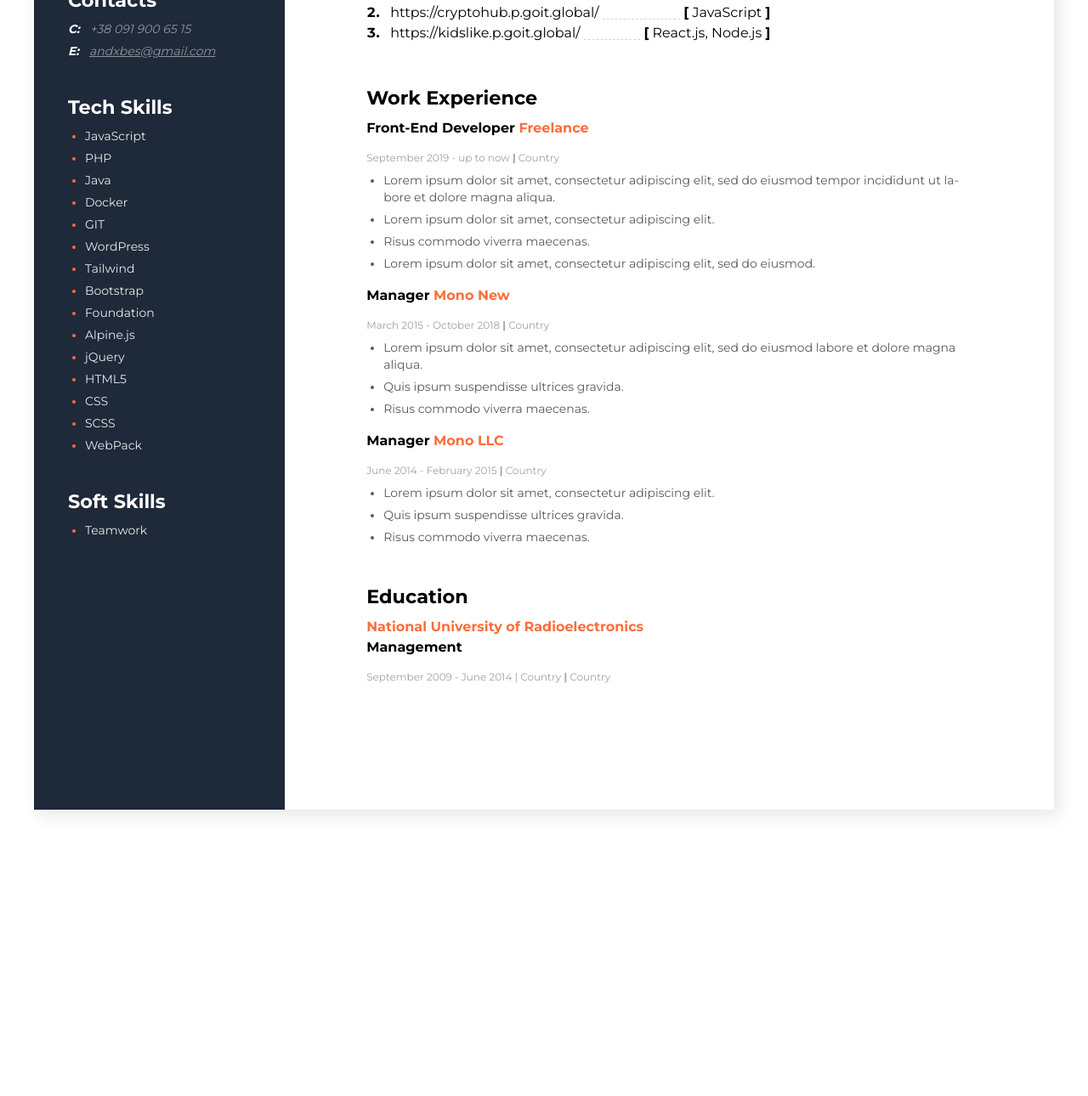
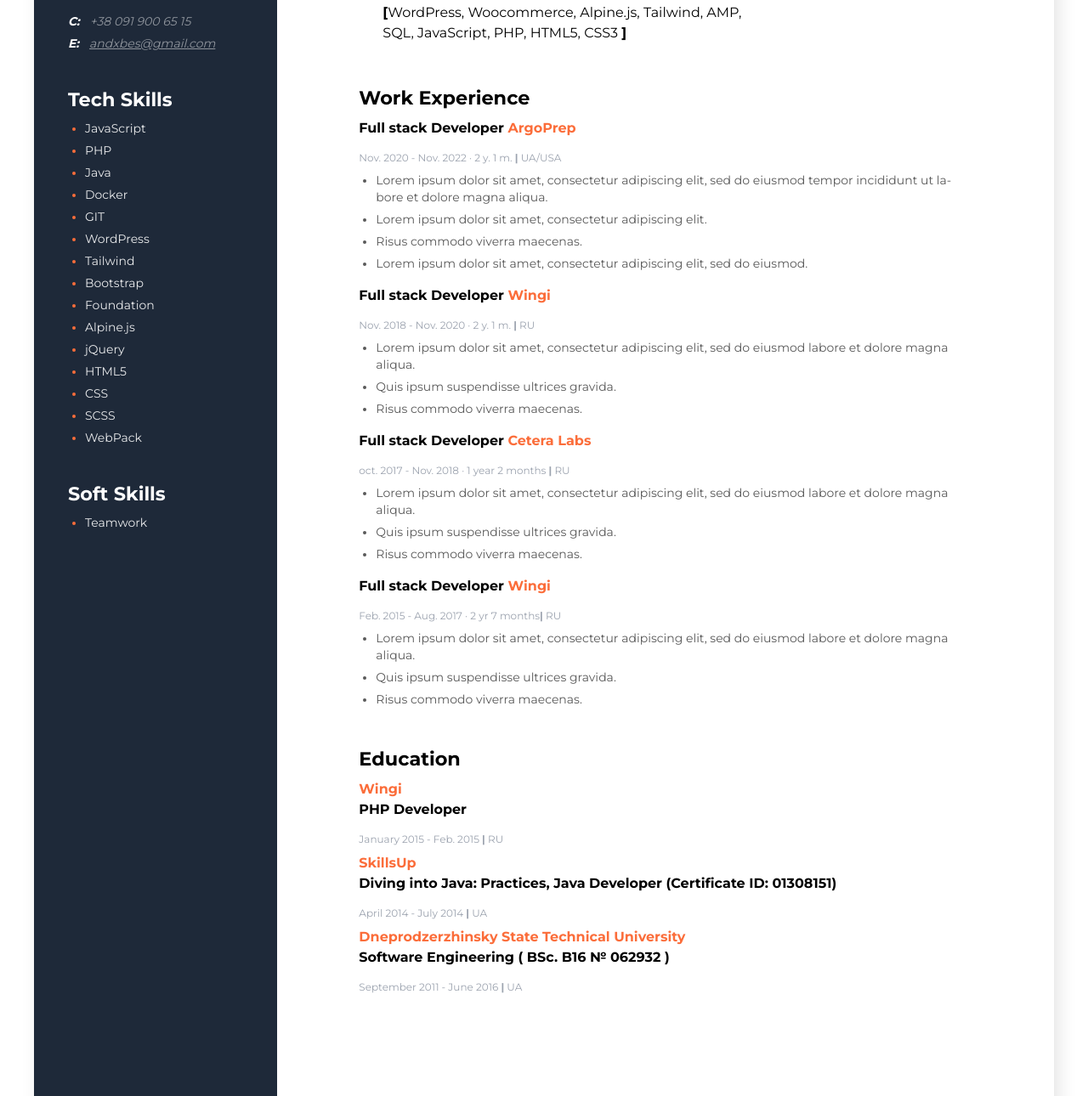
Before and after one commit to andxbes/resume, a website: page index.html in a window 1280 px wide. Shown: the part 431-1721 px from the top of the page at 85% size. Before the commit the page ends 1424 px from the top, so only its background shows below. Drawn offline with Linux system fonts and the light colour scheme.

Commit message:
updated the data

```diff
--- a/index.html
+++ b/index.html
@@ -222,12 +222,13 @@
           </div>
         </div>
       </div>
-      <article class="order-2 w-auto  p-6  md:p-24  grow">
+      <article class="order-2 w-auto p-6 md:p-24 grow">
         <div class="about-me desktop:w-[55%] mb-10">
           <p class=""><b>Full Stack Developer</b></p>
           <h1>Beztsinnyi Andrii</h1>
           <p>
-            I develop websites, online stores, mainly on WordPress + Woocommerce.
+            I develop websites, online stores, mainly on WordPress +
+            Woocommerce.
           </p>
         </div>
         <section class="mb-12 desktop:w-8/12 projects">
@@ -236,39 +237,14 @@
             <li>
               <div class="projects__item">
                 <a
-                  href="https://hellen.p.goit.global/"
+                  href="https://argoprep.com/"
                   target="_blank"
                   class="no-underline"
-                  >https://hellen.p.goit.global/</a
+                  >https://argoprep.com/</a
                 ><span class="projects__delimeter"></span>
                 <span class="projects__skills"
-                  ><b>[</b> HTML5, CSS3 <b>]</b></span
-                >
-              </div>
-            </li>
-            <li>
-              <div class="projects__item">
-                <a
-                  href="https://cryptohub.p.goit.global/"
-                  class="no-underline"
-                  target="_blank"
-                  >https://cryptohub.p.goit.global/</a
-                ><span class="projects__delimeter"></span>
-                <span class="projects__skills"
-                  ><b>[</b> JavaScript <b>]</b></span
-                >
-              </div>
-            </li>
-            <li>
-              <div class="projects__item">
-                <a
-                  href="https://kidslike.p.goit.global/"
-                  class="no-underline"
-                  target="_blank"
-                  >https://kidslike.p.goit.global/</a
-                ><span class="projects__delimeter"></span>
-                <span class="projects__skills"
-                  ><b>[</b> React.js, Node.js <b>]</b></span
+                  ><b>[</b>WordPress, Woocommerce, Alpine.js, Tailwind, AMP,
+                  SQL, JavaScript, PHP, HTML5, CSS3 <b>]</b></span
                 >
               </div>
             </li>
@@ -277,10 +253,10 @@
         <section class="work-experience">
           <h2>Work Experience</h2>
           <h3>
-            Front-End Developer <span class="text-[#FB6D3A]">Freelance</span>
+            Full stack Developer <span class="text-[#FB6D3A]">ArgoPrep</span>
           </h3>
           <span class="work-experience__period">
-            September 2019 - up to now <b>|</b> Country
+            Nov. 2020 - Nov. 2022 · 2 y. 1 m. <b>|</b> UA/USA
           </span>
           <ul>
             <li>
@@ -303,9 +279,11 @@
             </li>
           </ul>
 
-          <h3>Manager <span class="text-[#FB6D3A]">Mono New</span></h3>
+          <h3>
+            Full stack Developer <span class="text-[#FB6D3A]">Wingi</span>
+          </h3>
           <span class="work-experience__period">
-            March 2015 - October 2018 <b>|</b> Country
+            Nov. 2018 - Nov. 2020 · 2 y. 1 m. <b>|</b> RU
           </span>
           <ul>
             <li>
@@ -321,14 +299,39 @@
               <p>Risus commodo viverra maecenas.</p>
             </li>
           </ul>
-
-          <h3>Manager <span class="text-[#FB6D3A]">Mono LLC</span></h3>
+          <h3>
+            Full stack Developer
+            <span class="text-[#FB6D3A]">Cetera Labs </span>
+          </h3>
           <span class="work-experience__period">
-            June 2014 - February 2015 <b>|</b> Country
+            oct. 2017 - Nov. 2018 · 1 year 2 months <b>|</b> RU
           </span>
           <ul>
             <li>
-              <p>Lorem ipsum dolor sit amet, consectetur adipiscing elit.</p>
+              <p>
+                Lorem ipsum dolor sit amet, consectetur adipiscing elit, sed do
+                eiusmod labore et dolore magna aliqua.
+              </p>
+            </li>
+            <li>
+              <p>Quis ipsum suspendisse ultrices gravida.</p>
+            </li>
+            <li>
+              <p>Risus commodo viverra maecenas.</p>
+            </li>
+          </ul>
+          <h3>
+            Full stack Developer <span class="text-[#FB6D3A]">Wingi</span>
+          </h3>
+          <span class="work-experience__period">
+            Feb. 2015 - Aug. 2017 · 2 yr 7 months<b>|</b> RU
+          </span>
+          <ul>
+            <li>
+              <p>
+                Lorem ipsum dolor sit amet, consectetur adipiscing elit, sed do
+                eiusmod labore et dolore magna aliqua.
+              </p>
             </li>
             <li>
               <p>Quis ipsum suspendisse ultrices gravida.</p>
@@ -343,13 +346,33 @@
           <h2>Education</h2>
           <h3>
             <span class="text-[#FB6D3A]"
-              >National University of Radioelectronics</span
+              >Wingi</span
             ><br />
-            Management
+            PHP Developer
           </h3>
           <span class="work-experience__period">
-            September 2009 - June 2014 | Country <b>|</b> Country
+            January 2015 - Feb. 2015 <b>|</b> RU
           </span>
+          <h3>
+            <span class="text-[#FB6D3A]"
+              >SkillsUp</span
+            ><br />
+            Diving into Java: Practices, Java Developer (Certificate ID: 01308151)
+          </h3>
+          <span class="work-experience__period">
+            April 2014 - July 2014 <b>|</b> UA
+          </span>
+
+          <h3>
+            <span class="text-[#FB6D3A]"
+              >Dneprodzerzhinsky State Technical University</span
+            ><br />
+            Software Engineering ( BSc. B16 № 062932 )
+          </h3>
+          <span class="work-experience__period">
+            September 2011 - June 2016 <b>|</b> UA
+          </span>
+
         </section>
       </article>
       <aside
```
